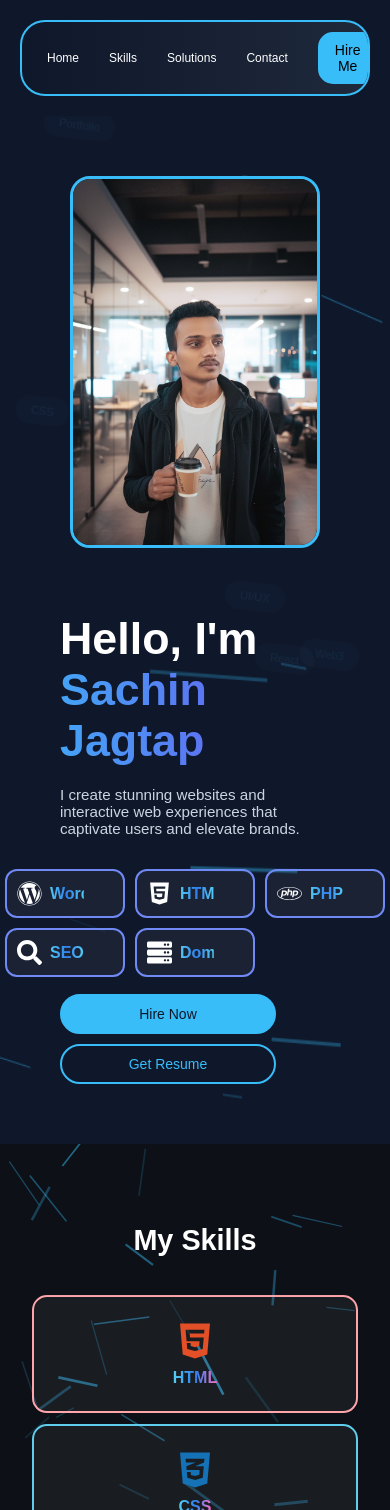
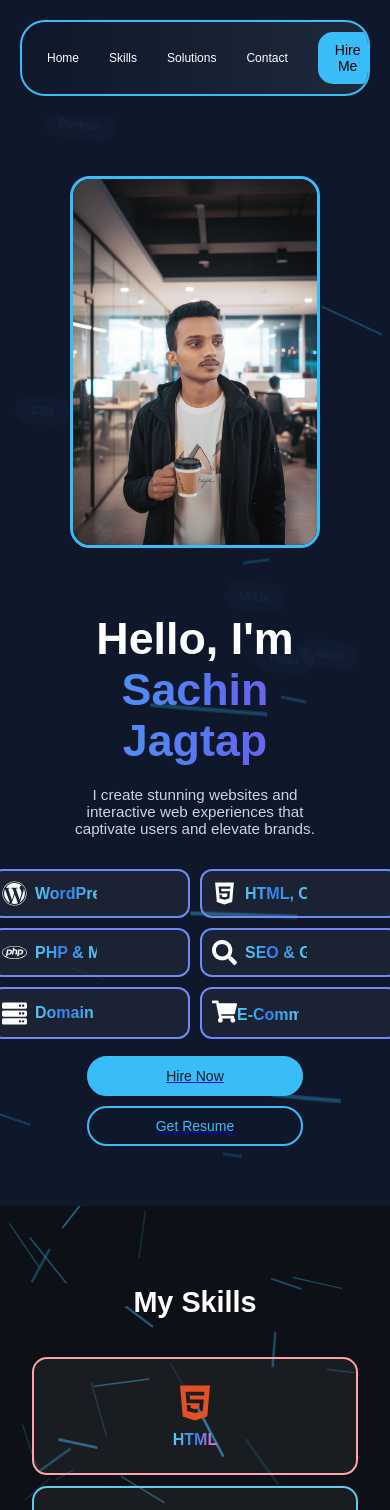
Before and after one commit to codersachin18/My-Portfolio, a React (Vite) app: page / in a window 390 px wide. Shown: the top 1510 px of the page. Built offline with nearby package versions, Linux system fonts and the light colour scheme.

Commit message:
Hero Component Updated

```diff
--- a/src/components/Hero.jsx
+++ b/src/components/Hero.jsx
@@ -1,6 +1,6 @@
 import React, { useEffect } from "react";
 import profileImg from "../assets/IMG_20250928_163404.png";
-import { FaWordpress, FaHtml5, FaCss3Alt, FaJs, FaPhp, FaDatabase, FaSearch, FaServer } from "react-icons/fa";
+import { FaWordpress, FaShoppingCart, FaHtml5, FaCss3Alt, FaJs, FaPhp, FaDatabase, FaSearch, FaServer } from "react-icons/fa";
 
 
 
@@ -124,9 +124,13 @@ const Hero = () => {
       <span className="card-text">SEO & Google Analytics</span>
     </div>
 
-    <div className="card">
+    <div className="card"  >
       <FaServer size={30} />
       <span className="card-text">Domain & Hosting Manage</span>
+    </div>
+    <div className="card cardmove "  >
+      <FaShoppingCart size={30} />
+      <span className="card-text">E-Commerce Websites</span>
     </div>
   </div>
 </section>
--- a/src/components/style.css
+++ b/src/components/style.css
@@ -281,13 +281,37 @@ nav a:hover {
 @media (max-width: 600px) {
   .hero-left .hero-title {
     font-size: 36px;
+    align-items: center;
+    text-align: center;
   }
   .hero-left .hero-desc {
     font-size: 16px;
+    align-items: center;
+    text-align: center;
   }
   .btn {
     font-size: 14px;
     padding: 10px 20px;
+    align-items: center;
+    text-align: center;
+    justify-content: center;
+    display: flex;
+
+  }
+  .hero-content-wrapper{
+    justify-content: center;
+    align-items: center;
+    text-align: center;
+  }
+
+
+  .hero-cards .cards-wrapper {
+    display: grid;
+    grid-template-columns: repeat(3, 1fr); /* first row: 3 cards */
+    grid-auto-rows: auto;
+    gap: 10px;
+    justify-items: center;
+
   }
 }
 
@@ -327,14 +351,24 @@ nav a:hover {
     justify-items: center;
 
   }
+  @media (max-width: 768px) {
+  .hero-cards .cards-wrapper {
+    grid-template-columns: repeat(2, 1fr);
+  }
+
+
+
+}
 
 
 
   .hero-cards .card {
-    width: 120px; /* smaller cards */
+    width: 200px; /* smaller cards */
     padding: 10px;
     font-size: 0.85rem;
   }
+
+
 
   .hero-cards .card svg {
     width: 25px;
@@ -395,6 +429,7 @@ nav a:hover {
   height: 30px;
 }
 
+
 .card-text {
   font-weight: 600;
   font-size: 1rem;
@@ -439,6 +474,19 @@ nav a:hover {
   left: 0;
   z-index: 0;
 }
+.cardmove{
+  display: none;
+}
+ @media (max-width: 768px) {
+
+    .cardmove{
+   display: block;
+  }
+
+
+}
+
+
 
 .skills-wrapper {
   position: relative;
```
